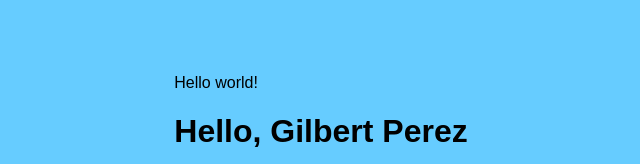
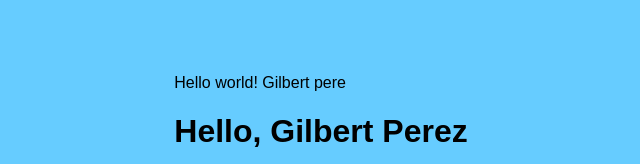
Before and after one commit to Gilbertkitetu/ReactTodo-Application, a React (Create React App) app in the folder todoapp/: page / in a window 1280 px wide. Shown: the top 164 px of the page, without its empty margins (319-959 px from the left). Built offline with nearby package versions, Linux system fonts and the light colour scheme.

Commit message:
JSX function call

```diff
--- a/todoapp/src/index.js
+++ b/todoapp/src/index.js
@@ -8,12 +8,18 @@ import "./index.css";
 const name = "Gilbert Perez";
 const element = <h1>Hello, {name}</h1>;
 
-
+    function formatName(user){
+        return user.firstName + ' ' + user.lastName;
+    }
+const user = {
+        firstName: 'Gilbert',
+    lastName: 'pere'
+};
 var destination = document.querySelector("#container");
 
 ReactDom.render(
     <div>
-        <p>Hello world!</p>
+        <p>Hello world! {formatName(user)}</p>
         {element}
     </div>,
     destination
```
